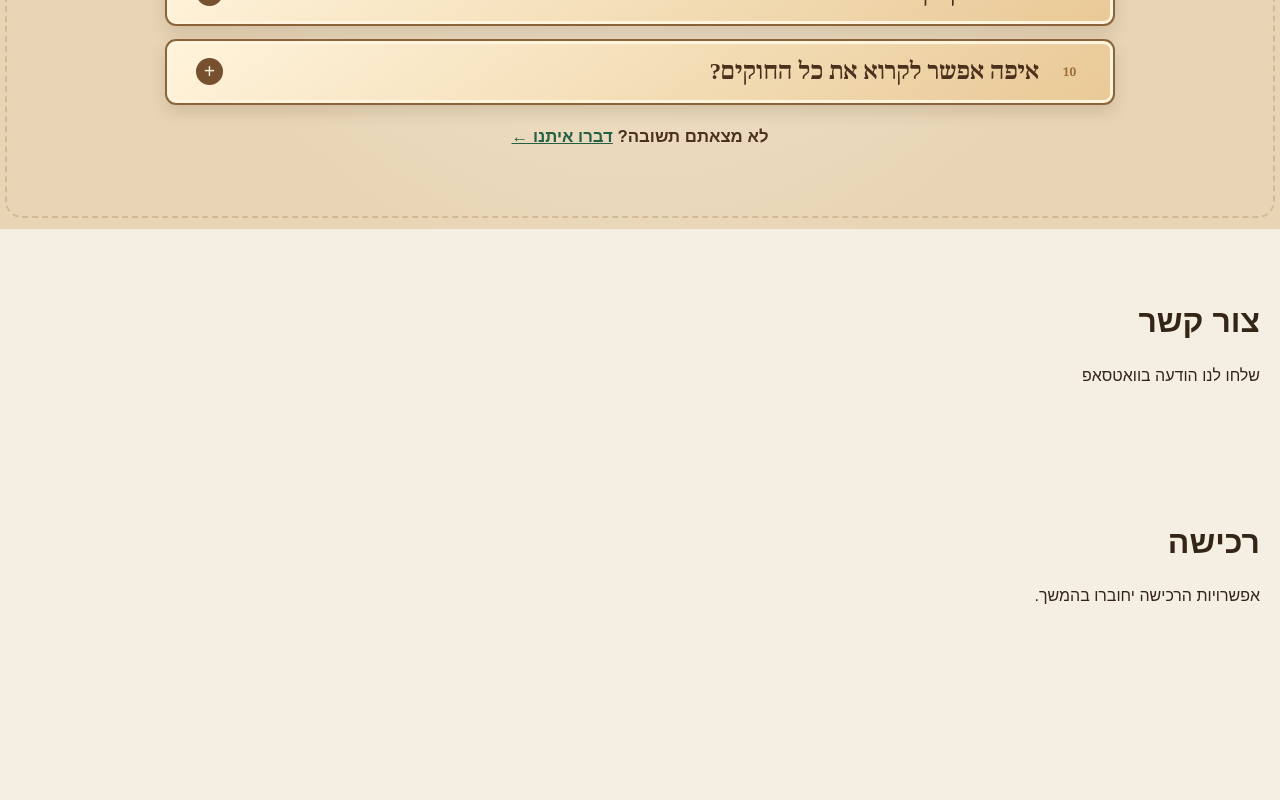
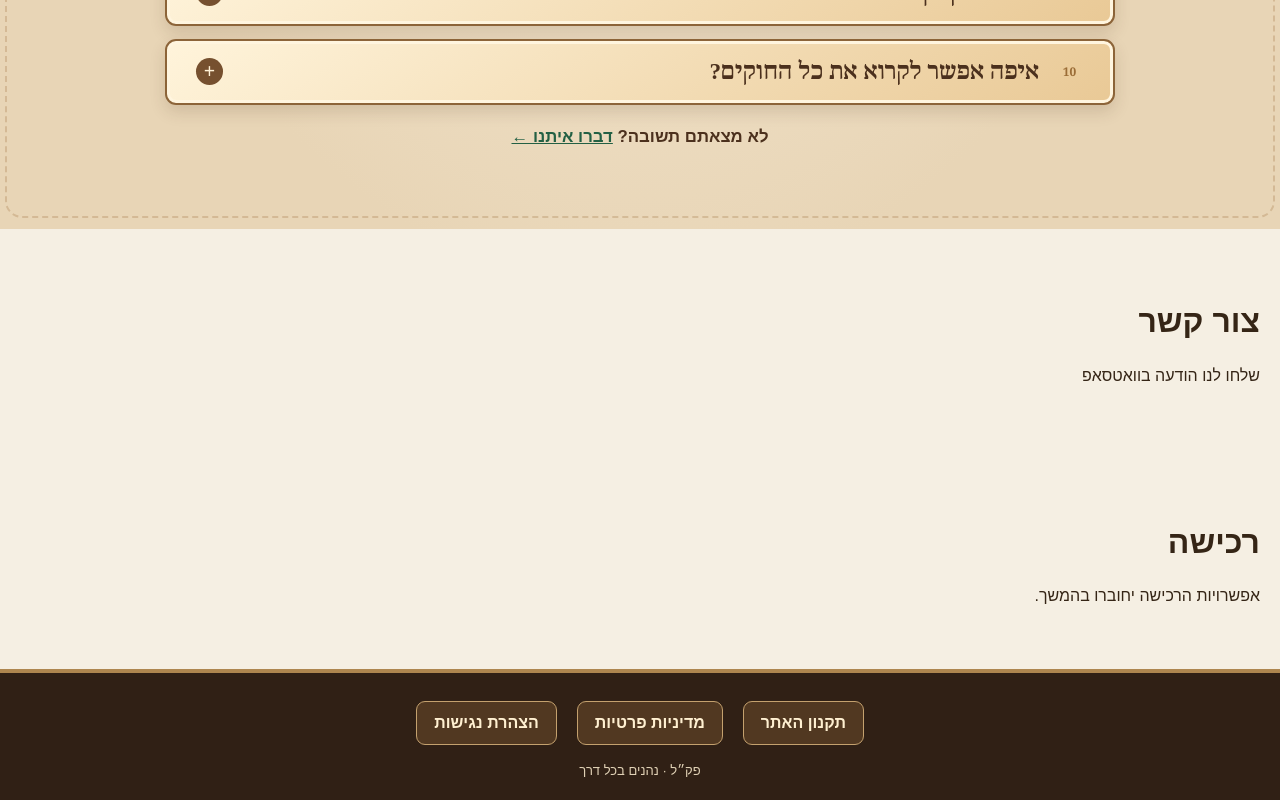
Before and after one commit to pakalcards-stack/PAKAL-CARDS, a Next.js app: page / in a window 1280 px wide. Shown: the part 4249-5049 px from the top of the page. Before the commit the page ends 4918 px from the top, so only its background shows below. Built offline with nearby package versions, Linux system fonts and the light colour scheme; no server answers; the database is empty.

Commit message:
Add files via upload

```diff
--- /dev/null
+++ b/app/template.tsx
@@ -0,0 +1,37 @@
+import type { ReactNode } from 'react';
+
+const links = [
+  { href: '/terms', label: 'תקנון האתר' },
+  { href: '/privacy', label: 'מדיניות פרטיות' },
+  { href: '/accessibility', label: 'הצהרת נגישות' },
+];
+
+export default function Template({ children }: { children: ReactNode }) {
+  return (
+    <>
+      {children}
+      <footer dir="rtl" aria-label="קישורים משפטיים" style={{
+        width: '100%', background: '#302015', color: '#fff0d1',
+        borderTop: '4px solid #ae864f', padding: '28px 16px 22px',
+        textAlign: 'center', boxSizing: 'border-box',
+      }}>
+        <nav aria-label="מסמכי האתר" style={{
+          display: 'flex', flexWrap: 'wrap', justifyContent: 'center',
+          alignItems: 'center', gap: '12px 20px', maxWidth: 850,
+          margin: '0 auto',
+        }}>
+          {links.map(({ href, label }) => (
+            <a key={href} href={href} style={{
+              display: 'inline-flex', justifyContent: 'center', alignItems: 'center',
+              minHeight: 44, padding: '9px 17px', color: '#fff0d1',
+              border: '1px solid #c4a16e', borderRadius: 9,
+              background: '#513821', fontSize: 16, fontWeight: 700,
+              textDecoration: 'none', lineHeight: 1.3,
+            }}>{label}</a>
+          ))}
+        </nav>
+        <p style={{margin: '18px 0 0', fontSize: 13, opacity: 0.85}}>פק״ל · נהנים בכל דרך</p>
+      </footer>
+    </>
+  );
+}
```
